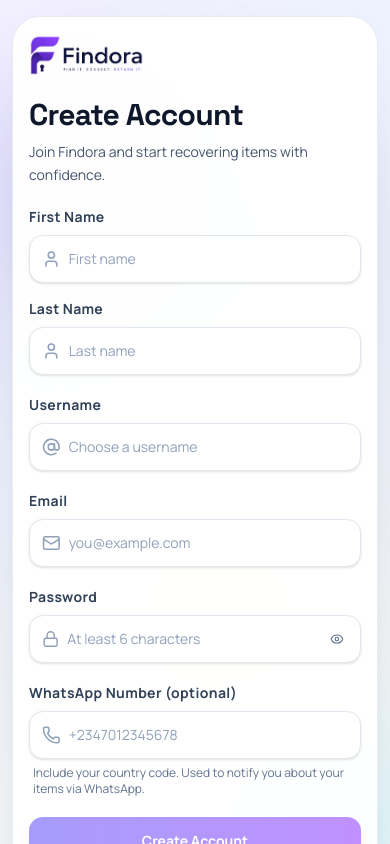
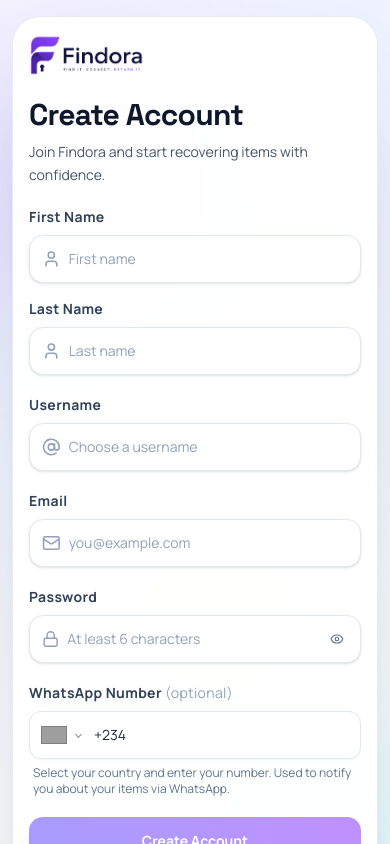
Before and after one commit to Searcher06/Findora, a React (Vite) app in the folder client/: page /signup in a window 390 px wide. Shown: the top 844 px of the page. Built offline with nearby package versions, Linux system fonts and the light colour scheme; no server answers; grey boxes are pictures that could not be loaded.

Commit message:
feat: integrate phone number input component and validation in sign-up and profile edit forms; update styles for better UX

```diff
--- a/client/package.json
+++ b/client/package.json
@@ -29,6 +29,7 @@
     "next-themes": "^0.4.6",
     "react": "^19.1.1",
     "react-dom": "^19.1.1",
+    "react-phone-number-input": "^3.4.17",
     "react-router-dom": "^7.9.3",
     "react-toastify": "^11.0.5",
     "socket.io-client": "^4.8.3",
--- /dev/null
+++ b/client/src/components/ui/PhoneNumberInput.jsx
@@ -0,0 +1,25 @@
+import PhoneInput from "react-phone-number-input";
+import "react-phone-number-input/style.css";
+
+/**
+ * @param {"default"|"auth"} variant
+ *   "default" — gray-50 bg, green focus ring (edit profile)
+ *   "auth"    — white bg, indigo focus ring, h-12 (sign up / auth forms)
+ */
+export const PhoneNumberInput = ({
+  value,
+  onChange,
+  disabled,
+  placeholder = "Enter phone number",
+  variant = "default",
+}) => (
+  <PhoneInput
+    international
+    defaultCountry="NG"
+    value={value || undefined}
+    onChange={onChange}
+    disabled={disabled}
+    placeholder={placeholder}
+    className={variant === "auth" ? "phone-input-auth" : "phone-input-default"}
+  />
+);
--- a/client/src/features/authentication/pages/SignUp.jsx
+++ b/client/src/features/authentication/pages/SignUp.jsx
@@ -1,6 +1,7 @@
 import { useState } from "react";
 import { Link, useNavigate } from "react-router-dom";
-import { Mail, Lock, User, AtSign, ShieldCheck, Phone } from "lucide-react";
+import { Mail, Lock, User, AtSign, ShieldCheck } from "lucide-react";
+import { isValidPhoneNumber } from "react-phone-number-input";
 import { toast } from "sonner";
 import { Spinner } from "@/components/ui/spinner";
 import { validateEmail } from "@/utils/validateEmail";
@@ -8,6 +9,7 @@ import { textValidator } from "@/utils/textValidator";
 import { useAuthStore } from "@/store/useAuthStore";
 import { AuthShell } from "../components/AuthShell";
 import { AuthInput } from "../components/AuthInput";
+import { PhoneNumberInput } from "@/components/ui/PhoneNumberInput";
 
 export const SignUpPage = () => {
   const navigate = useNavigate();
@@ -33,10 +35,10 @@ export const SignUpPage = () => {
   const handleSignUp = async (event) => {
     event.preventDefault();
 
-    const trimmedPhone = formData.whatsappPhone.trim();
+    const phone = formData.whatsappPhone;
 
-    if (trimmedPhone && !/^\+[1-9]\d{6,14}$/.test(trimmedPhone)) {
-      toast.error("WhatsApp number must be in international format (e.g. +2347012345678)");
+    if (phone && !isValidPhoneNumber(phone)) {
+      toast.error("Please enter a valid WhatsApp number");
       return;
     }
 
@@ -46,7 +48,7 @@ export const SignUpPage = () => {
       email: formData.email.trim(),
       username: formData.username.trim(),
       password: formData.password,
-      ...(trimmedPhone && { whatsappPhone: trimmedPhone }),
+      ...(phone && { whatsappPhone: phone }),
     };
 
     if (!payload.firstName || !payload.lastName || !payload.email || !payload.password || !payload.username) {
@@ -171,19 +173,18 @@ export const SignUpPage = () => {
         />
 
         <div>
-          <AuthInput
-            id="whatsappPhone"
-            label="WhatsApp Number (optional)"
-            type="tel"
-            placeholder="+2347012345678"
+          <label className="mb-2 block text-sm font-semibold tracking-wide text-slate-700">
+            WhatsApp Number <span className="font-normal text-slate-400">(optional)</span>
+          </label>
+          <PhoneNumberInput
             value={formData.whatsappPhone}
-            onChange={(e) => setFormData((prev) => ({ ...prev, whatsappPhone: e.target.value }))}
-            icon={Phone}
-            autoComplete="tel"
+            onChange={(value) => setFormData((prev) => ({ ...prev, whatsappPhone: value || "" }))}
+            placeholder="Enter your WhatsApp number"
+            variant="auth"
             disabled={isSigningUp}
           />
           <p className="mt-1.5 px-1 text-xs text-slate-500">
-            Include your country code. Used to notify you about your items via WhatsApp.
+            Select your country and enter your number. Used to notify you about your items via WhatsApp.
           </p>
         </div>
 
--- a/client/src/features/user/pages/editProfilePage.jsx
+++ b/client/src/features/user/pages/editProfilePage.jsx
@@ -12,9 +12,11 @@ import {
   KeyRound,
   Phone,
 } from "lucide-react";
+import { isValidPhoneNumber } from "react-phone-number-input";
 import { useAuthStore } from "@/store/useAuthStore";
 import { Link, useNavigate } from "react-router-dom";
 import { toast } from "sonner";
+import { PhoneNumberInput } from "@/components/ui/PhoneNumberInput";
 
 export const EditProfilePage = () => {
   const navigate = useNavigate();
@@ -93,12 +95,15 @@ export const EditProfilePage = () => {
     }));
   };
 
+  const handlePhoneChange = (value) => {
+    setFormData((prev) => ({ ...prev, whatsappPhone: value || "" }));
+  };
+
   const handleSubmit = async () => {
     if (!user) return;
 
-    const trimmedPhone = formData.whatsappPhone.trim();
-    if (trimmedPhone && !/^\+[1-9]\d{6,14}$/.test(trimmedPhone)) {
-      toast.error("WhatsApp number must be in international format (e.g. +2347012345678)");
+    if (formData.whatsappPhone && !isValidPhoneNumber(formData.whatsappPhone)) {
+      toast.error("Please enter a valid WhatsApp number");
       return;
     }
 
@@ -344,24 +349,18 @@ export const EditProfilePage = () => {
           </div>
 
           <div>
-            <label
-              htmlFor="whatsappPhone"
-              className="flex items-center gap-2 text-sm font-semibold text-gray-700 mb-2 sans"
-            >
+            <label className="flex items-center gap-2 text-sm font-semibold text-gray-700 mb-2 sans">
               <Phone className="w-3.5 h-3.5 sm:w-4 sm:h-4 text-green-600" />
               WhatsApp Number
             </label>
-            <input
-              type="tel"
-              id="whatsappPhone"
-              name="whatsappPhone"
+            <PhoneNumberInput
               value={formData.whatsappPhone}
-              onChange={handleChange}
-              placeholder="+2347012345678"
-              className="w-full px-3 sm:px-4 py-2 sm:py-2.5 bg-gray-50 border border-gray-200 rounded-lg sm:rounded-xl text-gray-900 placeholder-gray-400 focus:outline-none focus:ring-2 focus:ring-green-500 focus:border-transparent transition-all sans text-sm"
+              onChange={handlePhoneChange}
+              placeholder="Enter your WhatsApp number"
+              variant="default"
             />
             <p className="text-xs text-gray-500 mt-1.5 ml-1 sans">
-              International format with country code — e.g. <span className="font-medium text-gray-700">+2347012345678</span>. Leave blank to disable WhatsApp alerts.
+              Select your country code and enter your number. Leave blank to disable WhatsApp alerts.
             </p>
           </div>
         </div>
--- a/client/src/index.css
+++ b/client/src/index.css
@@ -171,6 +171,81 @@
   --sidebar-ring: oklch(0.556 0 0);
 }
 
+/* ── react-phone-number-input overrides ── */
+.phone-input-default,
+.phone-input-auth {
+  display: flex;
+  align-items: center;
+  width: 100%;
+}
+
+.phone-input-default {
+  background-color: rgb(249 250 251);
+  border: 1px solid rgb(229 231 235);
+  border-radius: 0.5rem;
+  padding: 0.5rem 0.75rem;
+  gap: 0.5rem;
+  transition: box-shadow 0.15s ease, border-color 0.15s ease;
+}
+.phone-input-default:focus-within {
+  outline: none;
+  border-color: transparent;
+  box-shadow: 0 0 0 2px rgb(34 197 94 / 0.5);
+}
+
+.phone-input-auth {
+  background-color: white;
+  border: 1px solid rgb(226 232 240);
+  border-radius: 0.75rem;
+  height: 3rem;
+  padding: 0 0.75rem;
+  gap: 0.5rem;
+  box-shadow: 0 1px 2px 0 rgb(0 0 0 / 0.05);
+  transition: box-shadow 0.15s ease, border-color 0.15s ease;
+}
+.phone-input-auth:focus-within {
+  border-color: rgb(99 102 241);
+  box-shadow: 0 0 0 4px rgb(99 102 241 / 0.1);
+}
+
+.phone-input-default .PhoneInputCountry,
+.phone-input-auth .PhoneInputCountry {
+  display: flex;
+  align-items: center;
+  gap: 0.25rem;
+  flex-shrink: 0;
+}
+
+.phone-input-default .PhoneInputCountrySelect,
+.phone-input-auth .PhoneInputCountrySelect {
+  background: transparent;
+  border: none;
+  outline: none;
+  cursor: pointer;
+}
+
+.phone-input-default .PhoneInputInput,
+.phone-input-auth .PhoneInputInput {
+  flex: 1;
+  min-width: 0;
+  background: transparent;
+  border: none;
+  outline: none;
+  font-size: 0.875rem;
+}
+
+.phone-input-default .PhoneInputInput { color: rgb(17 24 39); }
+.phone-input-default .PhoneInputInput::placeholder { color: rgb(156 163 175); }
+
+.phone-input-auth .PhoneInputInput { color: rgb(30 41 59); }
+.phone-input-auth .PhoneInputInput::placeholder { color: rgb(148 163 184); }
+
+.phone-input-default .PhoneInputInput:disabled,
+.phone-input-auth .PhoneInputInput:disabled {
+  cursor: not-allowed;
+  opacity: 0.75;
+}
+
 @layer base {
   html,
   body,
```
Also changed, not shown: 2 other files (tests, documents, lock files or other folders).
